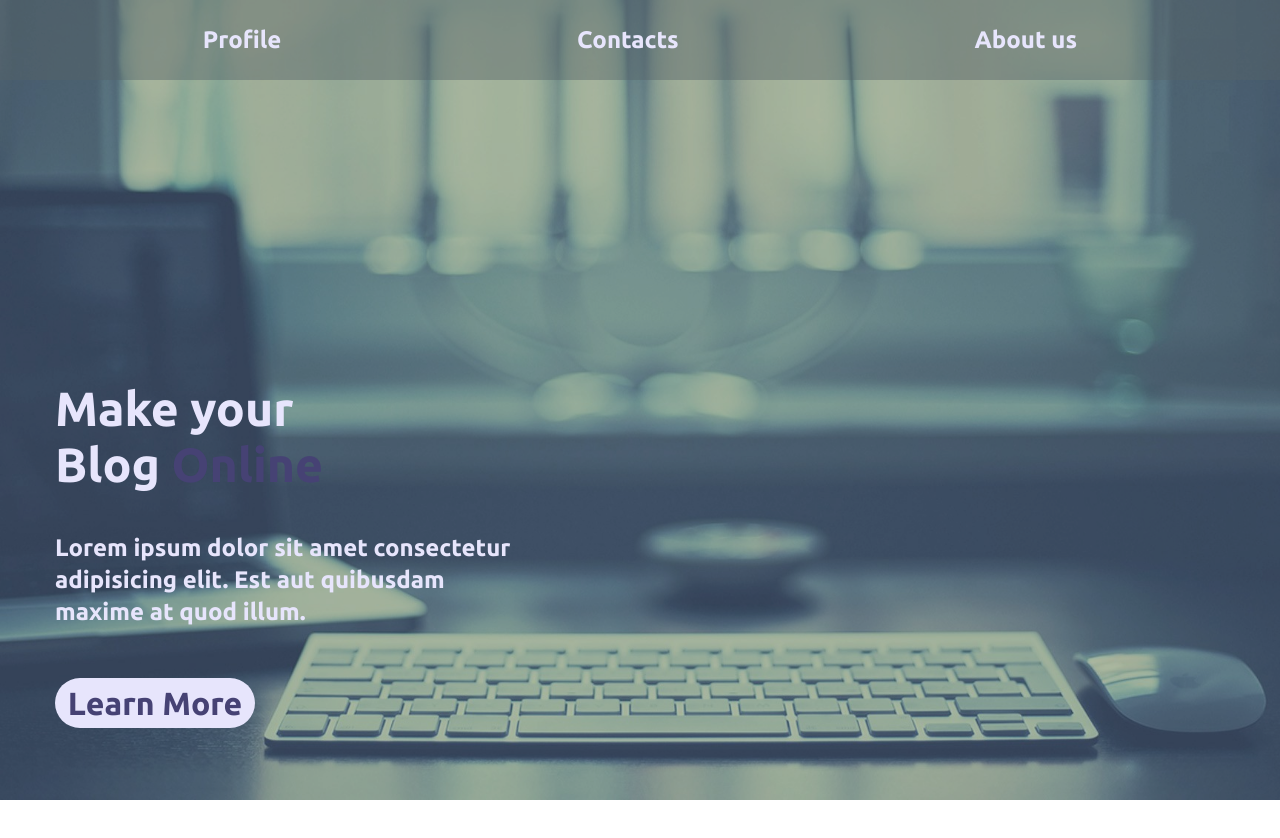
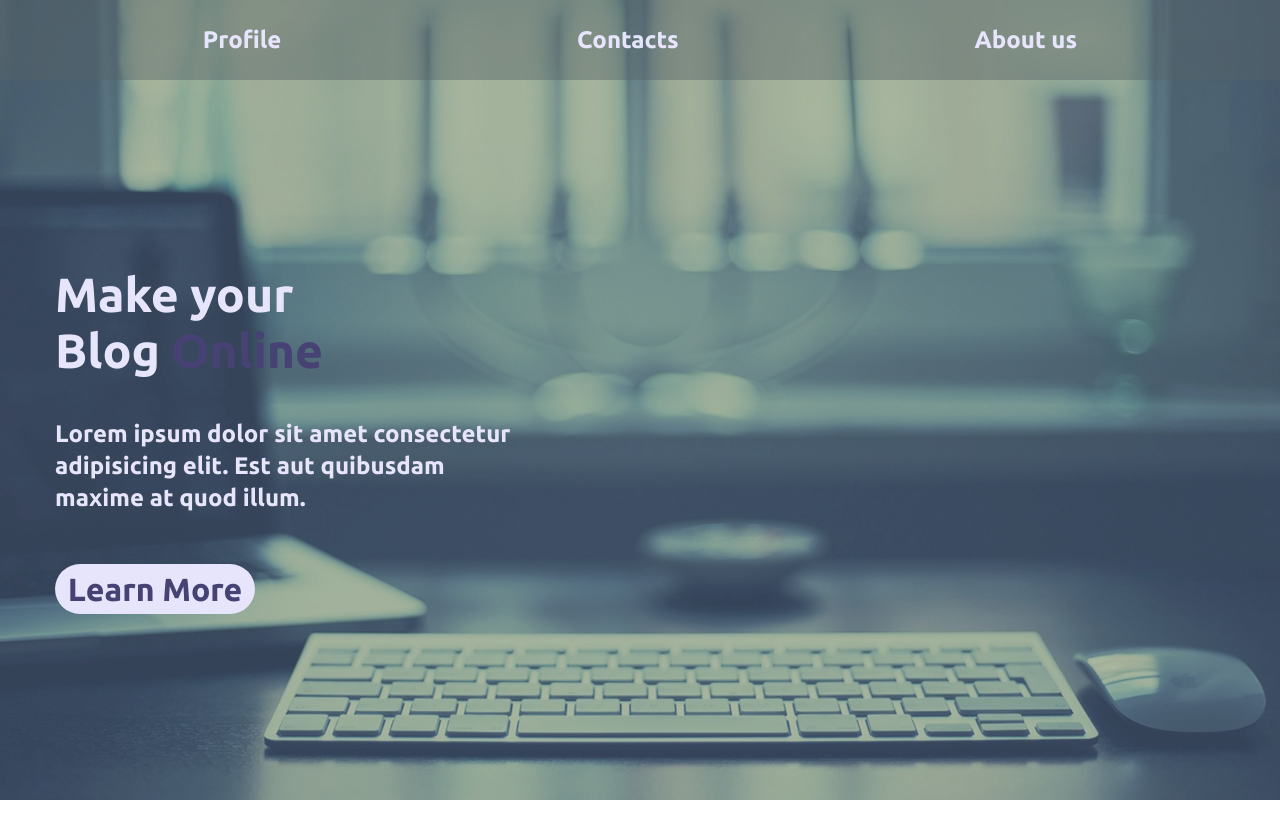
Before and after one commit to bliznekov/FE-19-onl-JS-PRO-Bliznekov, a React (Create React App) app in the folder my-app/: page / in a window 1280 px wide. Shown: the top 838 px of the page. After the commit the page ends 800 px from the top, so only its background shows below. Built offline with nearby package versions, Linux system fonts and the light colour scheme; the HTML template or start-up script is replaced by a standard one.

Commit message:
fix: change style section main

```diff
--- a/my-app/src/component/main/Main.scss
+++ b/my-app/src/component/main/Main.scss
@@ -4,7 +4,11 @@
   .section {
     width: 1170px;
     margin: auto;
-    padding: 300px 5px;
+    height: 100%;
+    padding: 0 5px;
+    display: flex;
+    flex-direction: column;
+    justify-content: center;
     position: relative;
     z-index: 1;
 
```
